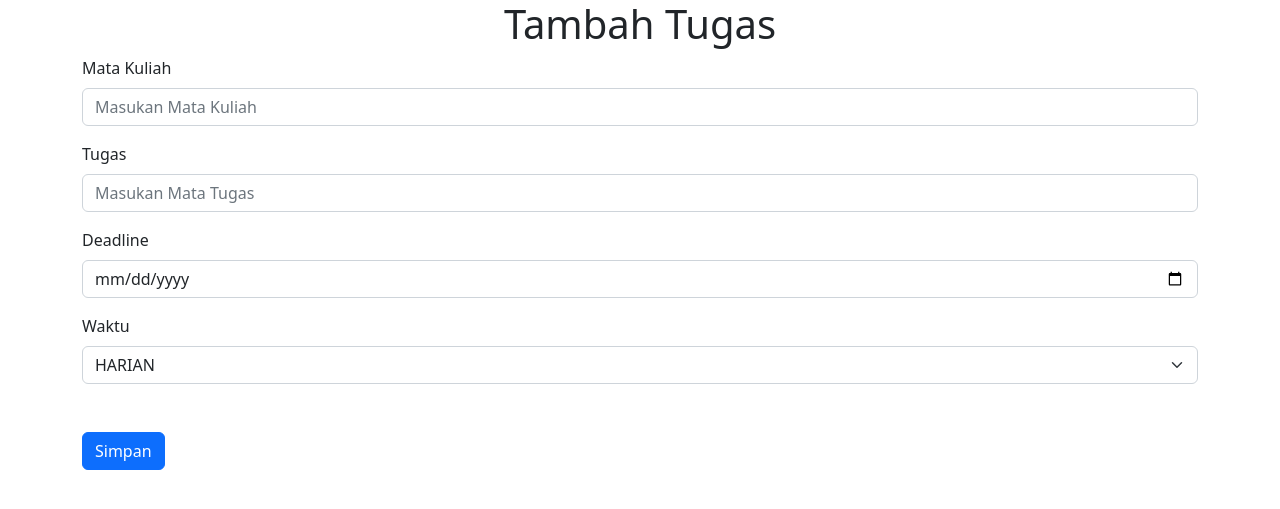
After one commit to giansoniaputra/belajar-php-dasar, a PHP site: page /view/tambah_tugas.php in a window 1280 px wide. The commit adds this page. Shown: the top 509 px of the page. Run offline with PHP 8.4, Linux system fonts and the light colour scheme.

Commit message:
MEnyelesaikan Pelajaran Insert

```diff
--- /dev/null
+++ b/index.php
@@ -0,0 +1,2 @@
+<?php
+header("Location: view/list_tugas.php");
--- /dev/null
+++ b/layout/footer.php
@@ -0,0 +1,12 @@
+</div>
+<script src="https://cdn.datatables.net/1.13.4/js/jquery.dataTables.min.js"></script>
+<script>
+    $(document).ready(function() {
+        $('#dataTablesHarian').DataTable();
+    })
+</script>
+<script src="https://cdn.jsdelivr.net/npm/@popperjs/core@2.11.6/dist/umd/popper.min.js" integrity="sha384-oBqDVmMz9ATKxIep9tiCxS/Z9fNfEXiDAYTujMAeBAsjFuCZSmKbSSUnQlmh/jp3" crossorigin="anonymous"></script>
+<script src="https://cdn.jsdelivr.net/npm/bootstrap@5.2.3/dist/js/bootstrap.min.js" integrity="sha384-cuYeSxntonz0PPNlHhBs68uyIAVpIIOZZ5JqeqvYYIcEL727kskC66kF92t6Xl2V" crossorigin="anonymous"></script>
+</body>
+
+</html>
--- /dev/null
+++ b/layout/header.php
@@ -0,0 +1,14 @@
+<!DOCTYPE html>
+<html lang="en">
+
+<head>
+    <meta charset="utf-8">
+    <meta name="viewport" content="width=device-width, initial-scale=1">
+    <title>Bootstrap demo</title>
+    <link href="https://cdn.jsdelivr.net/npm/bootstrap@5.2.3/dist/css/bootstrap.min.css" rel="stylesheet" integrity="sha384-rbsA2VBKQhggwzxH7pPCaAqO46MgnOM80zW1RWuH61DGLwZJEdK2Kadq2F9CUG65" crossorigin="anonymous">
+    <script src="https://code.jquery.com/jquery-3.7.0.min.js"></script>
+    <link href="https://cdn.datatables.net/1.13.4/css/jquery.dataTables.min.css">
+</head>
+
+<body>
+    <div class="container">
--- /dev/null
+++ b/view/tambah_tugas.php
@@ -0,0 +1,48 @@
+<?php
+include '../layout/header.php';
+include '../config/connection.php';
+?>
+
+<?php
+if (isset($_POST["simpan"])) {
+    $matkul = $_POST["matkul"];
+    $tugas = $_POST["tugas"];
+    $deadline = $_POST["deadline"];
+
+    if ($_POST["waktu"] == "HARIAN") {
+        mysqli_query($conn, "INSERT INTO tugas_harian VALUES('', '$matkul', '$tugas', '$deadline')");
+    } else if ($_POST["waktu"] == "MINGGUAN") {
+        mysqli_query($conn, "INSERT INTO tugas_mingguan VALUES('', '$matkul', '$tugas', '$deadline')");
+    }
+
+    echo '
+        <script>
+            alert("Data Berhasil Ditambahkan")
+            document.location.href = "list_tugas.php"
+        </script>
+    ';
+}
+?>
+<h1 class="text-center">Tambah Tugas</h1>
+<form action="" method="POST">
+    <div class="mb-3">
+        <label for="matkul" class="form-label">Mata Kuliah</label>
+        <input type="text" name="matkul" class="form-control" id="matkul" placeholder="Masukan Mata Kuliah">
+    </div>
+    <div class="mb-3">
+        <label for="tugas" class="form-label">Tugas</label>
+        <input type="text" name="tugas" class="form-control" id="tugas" placeholder="Masukan Mata Tugas">
+    </div>
+    <div class="mb-3">
+        <label for="deadline" class="form-label">Deadline</label>
+        <input type="date" name="deadline" class="form-control" id="deadline">
+    </div>
+    <label for="waktu" class="form-label">Waktu</label>
+    <select class="form-select" id="waktu" name="waktu">
+        <option value="HARIAN">HARIAN</option>
+        <option value="MINGGUAN">MINGGUAN</option>
+    </select>
+    <br><br>
+    <button type="submit" class="btn btn-primary" name="simpan">Simpan</button>
+</form>
+<?php include '../layout/footer.php'; ?>
```
Also changed, not shown: view/list_tugas.php (+35 -13 lines).
